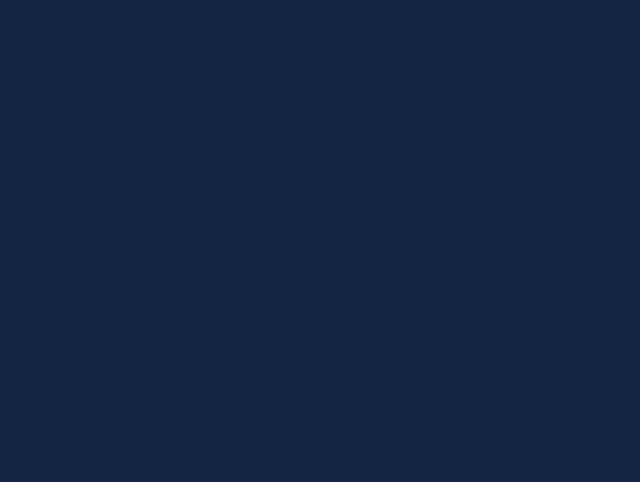
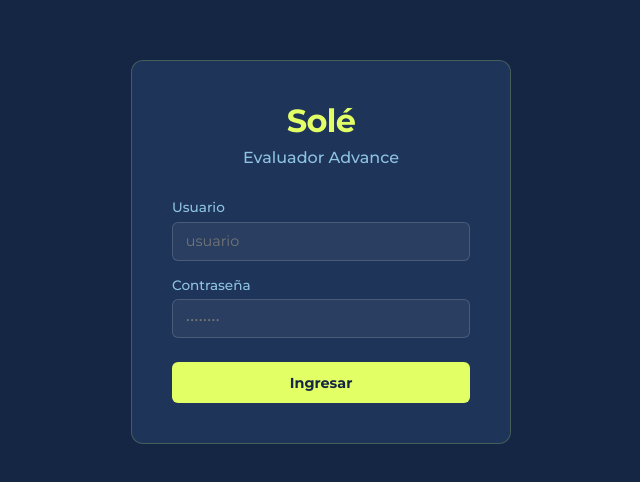
Before and after one commit to HillaryHenao/evaluador-advance, a Vue app in the folder frontend/: page /login in a window 1280 px wide. Before the commit this address had no page. Shown: the part 148-630 px from the top of the page, without its empty margins (319-959 px from the left). Built offline with nearby package versions, Linux system fonts and the light colour scheme.

Commit message:
feat: add Vue Router with auth guard and LoginView

```diff
--- a/frontend/src/router/index.ts
+++ b/frontend/src/router/index.ts
@@ -1,8 +1,25 @@
 import { createRouter, createWebHistory } from 'vue-router'
+import { useAuthStore } from '@/stores/authStore'
+import LoginView from '@/views/LoginView.vue'
+import EvaluadorView from '@/views/EvaluadorView.vue'
 
 const router = createRouter({
   history: createWebHistory(),
-  routes: [],
+  routes: [
+    { path: '/login', name: 'login', component: LoginView },
+    { path: '/', name: 'evaluador', component: EvaluadorView, meta: { requiresAuth: true } },
+    { path: '/:pathMatch(.*)*', redirect: '/' },
+  ],
+})
+
+router.beforeEach((to) => {
+  const auth = useAuthStore()
+  if (to.meta.requiresAuth && !auth.isAuthenticated) {
+    return { name: 'login' }
+  }
+  if (to.name === 'login' && auth.isAuthenticated) {
+    return { name: 'evaluador' }
+  }
 })
 
 export default router
--- /dev/null
+++ b/frontend/src/views/EvaluadorView.vue
@@ -0,0 +1,8 @@
+<script setup lang="ts">
+</script>
+
+<template>
+  <div style="padding: 2rem; color: white;">
+    <p>Evaluador (placeholder — Task 8)</p>
+  </div>
+</template>
--- /dev/null
+++ b/frontend/src/views/LoginView.vue
@@ -0,0 +1,130 @@
+<script setup lang="ts">
+import { ref } from 'vue'
+import { useRouter } from 'vue-router'
+import { useAuthStore } from '@/stores/authStore'
+
+const username = ref('')
+const password = ref('')
+const error = ref('')
+const loading = ref(false)
+
+const router = useRouter()
+const auth = useAuthStore()
+
+async function handleLogin() {
+  error.value = ''
+  loading.value = true
+  try {
+    await auth.login(username.value, password.value)
+    await router.push({ name: 'evaluador' })
+  } catch {
+    error.value = 'Credenciales incorrectas. Intenta de nuevo.'
+  } finally {
+    loading.value = false
+  }
+}
+</script>
+
+<template>
+  <div class="login-container">
+    <div class="login-card">
+      <div class="login-logo">
+        <span class="login-logo-text">Solé</span>
+      </div>
+      <h1 class="login-title">Evaluador Advance</h1>
+      <form @submit.prevent="handleLogin" class="login-form">
+        <div class="login-field">
+          <label for="username">Usuario</label>
+          <input
+            id="username"
+            v-model="username"
+            type="text"
+            placeholder="usuario"
+            autocomplete="username"
+            required
+          />
+        </div>
+        <div class="login-field">
+          <label for="password">Contraseña</label>
+          <input
+            id="password"
+            v-model="password"
+            type="password"
+            placeholder="••••••••"
+            autocomplete="current-password"
+            required
+          />
+        </div>
+        <p v-if="error" class="login-error">{{ error }}</p>
+        <button type="submit" :disabled="loading" class="login-btn">
+          {{ loading ? 'Ingresando...' : 'Ingresar' }}
+        </button>
+      </form>
+    </div>
+  </div>
+</template>
+
+<style scoped>
+.login-container {
+  min-height: 100vh;
+  display: flex;
+  align-items: center;
+  justify-content: center;
+  background-color: var(--color-navy);
+}
+.login-card {
+  background-color: var(--color-navy-light);
+  border: 1px solid rgba(226, 255, 101, 0.2);
+  border-radius: 12px;
+  padding: 2.5rem;
+  width: 100%;
+  max-width: 380px;
+}
+.login-logo {
+  text-align: center;
+  margin-bottom: 0.5rem;
+}
+.login-logo-text {
+  font-size: 2rem;
+  font-weight: 700;
+  color: var(--color-lemony);
+  letter-spacing: -0.02em;
+}
+.login-title {
+  text-align: center;
+  font-size: 1rem;
+  font-weight: 500;
+  color: var(--color-nashville);
+  margin-bottom: 2rem;
+}
+.login-form { display: flex; flex-direction: column; gap: 1rem; }
+.login-field { display: flex; flex-direction: column; gap: 0.4rem; }
+.login-field label { font-size: 0.85rem; font-weight: 500; color: var(--color-nashville); }
+.login-field input {
+  background: rgba(255,255,255,0.05);
+  border: 1px solid rgba(255,255,255,0.15);
+  border-radius: 6px;
+  padding: 0.6rem 0.8rem;
+  color: var(--color-white);
+  font-family: 'Montserrat', sans-serif;
+  font-size: 0.9rem;
+  outline: none;
+  transition: border-color 0.2s;
+}
+.login-field input:focus { border-color: var(--color-lemony); }
+.login-error { color: #f87171; font-size: 0.82rem; text-align: center; }
+.login-btn {
+  margin-top: 0.5rem;
+  background-color: var(--color-lemony);
+  color: var(--color-navy);
+  border: none;
+  border-radius: 6px;
+  padding: 0.7rem;
+  font-family: 'Montserrat', sans-serif;
+  font-weight: 700;
+  font-size: 0.9rem;
+  cursor: pointer;
+  transition: opacity 0.2s;
+}
+.login-btn:disabled { opacity: 0.6; cursor: not-allowed; }
+</style>
```
